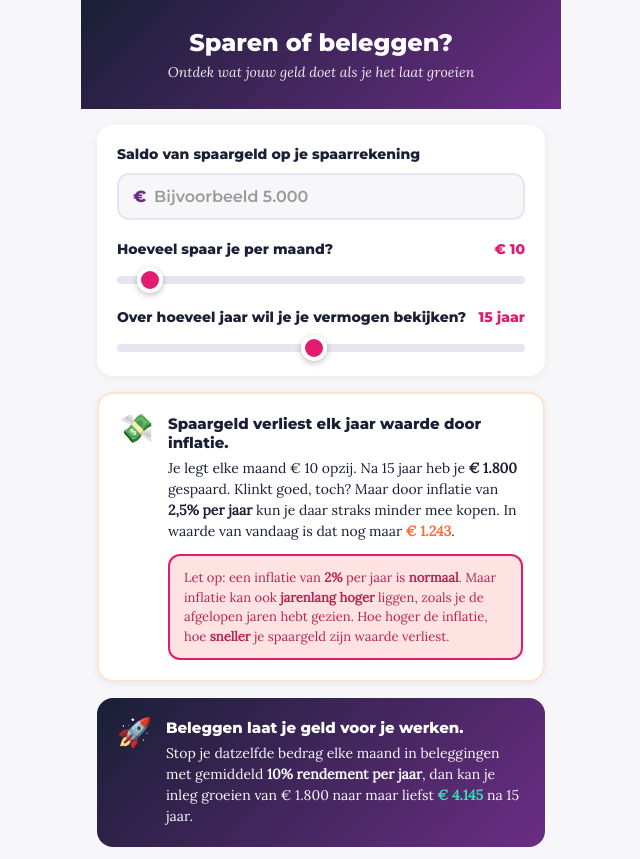
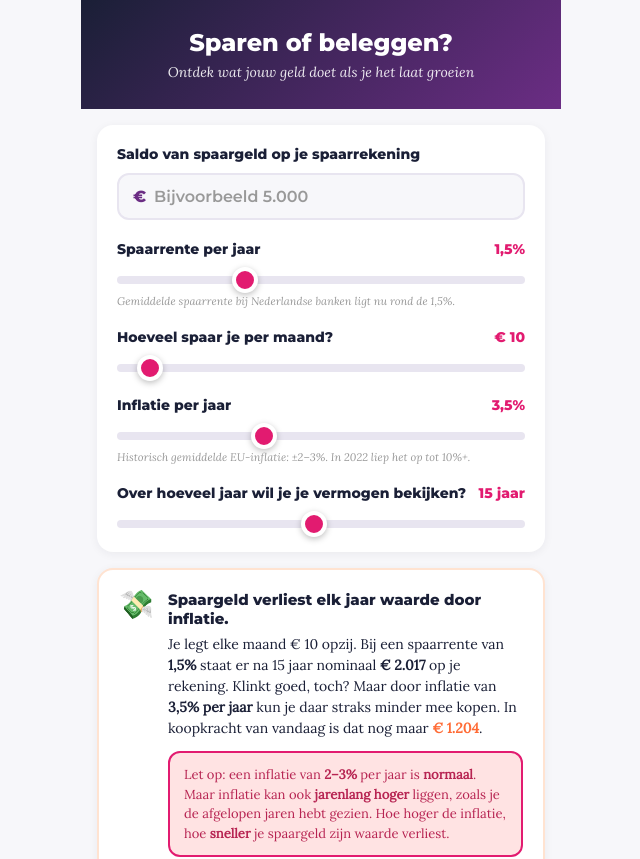
Before and after one commit to claudiavoogt/gf-sparenbeleggen-calculator, a Next.js app: page / in a window 1280 px wide. Shown: the top 859 px of the page, without its empty margins (319-959 px from the left). Built offline with nearby package versions, Linux system fonts and the light colour scheme.

Commit message:
feat: inflatie- en spaarrente-schuiven toegevoegd aan calculator

```diff
--- a/app/api/bereken/route.ts
+++ b/app/api/bereken/route.ts
@@ -4,70 +4,109 @@ interface BerekenInput {
   jaren: number;
   maandbedrag: number;
   huidigSaldo: number;
+  inflatie: number;   // percentage, bijv. 3.5
+  spaarrente: number; // percentage, bijv. 1.5
 }
 
 interface BerekenResultaat {
   totaalIngelegd: number;
+  eindwaardeSparenNominaal: number;
   waardeNaInflatie: number;
   eindwaarde: number;
   totaalIngelegdBeleggen: number;
   verschil: number;
+  saldoNominaal: number;
   saldoNaInflatie: number;
 }
 
-const INFLATIE = 0.025;
 const RENDEMENT = 0.10;
 
-function berekenSparen(maandbedrag: number, jaren: number) {
+function berekenSparen(
+  maandbedrag: number,
+  jaren: number,
+  spaarrente: number,
+  inflatie: number
+) {
   const maanden = jaren * 12;
   const totaalIngelegd = maandbedrag * maanden;
-  const waardeNaInflatie = totaalIngelegd / Math.pow(1 + INFLATIE, jaren);
-  return { totaalIngelegd, waardeNaInflatie };
+
+  let eindwaardeSparenNominaal: number;
+  if (spaarrente === 0) {
+    eindwaardeSparenNominaal = totaalIngelegd;
+  } else {
+    const maandRente = spaarrente / 12;
+    eindwaardeSparenNominaal =
+      maandbedrag * ((Math.pow(1 + maandRente, maanden) - 1) / maandRente);
+  }
+
+  const waardeNaInflatie =
+    eindwaardeSparenNominaal / Math.pow(1 + inflatie, jaren);
+
+  return { totaalIngelegd, eindwaardeSparenNominaal, waardeNaInflatie };
 }
 
 function berekenBeleggen(maandbedrag: number, jaren: number) {
   const maanden = jaren * 12;
   const maandRendement = RENDEMENT / 12;
   const eindwaarde =
-    maandbedrag * ((Math.pow(1 + maandRendement, maanden) - 1) / maandRendement);
+    maandbedrag *
+    ((Math.pow(1 + maandRendement, maanden) - 1) / maandRendement);
   const totaalIngelegdBeleggen = maandbedrag * maanden;
   return { eindwaarde, totaalIngelegdBeleggen };
 }
 
-function berekenSaldoNaInflatie(huidigSaldo: number, jaren: number) {
-  return huidigSaldo / Math.pow(1 + INFLATIE, jaren);
+function berekenSaldo(
+  huidigSaldo: number,
+  jaren: number,
+  spaarrente: number,
+  inflatie: number
+) {
+  const saldoNominaal = huidigSaldo * Math.pow(1 + spaarrente, jaren);
+  const saldoNaInflatie = saldoNominaal / Math.pow(1 + inflatie, jaren);
+  return { saldoNominaal, saldoNaInflatie };
 }
 
 export async function POST(request: NextRequest) {
   try {
     const body: BerekenInput = await request.json();
-    const { jaren, maandbedrag, huidigSaldo } = body;
+    const { jaren, maandbedrag, huidigSaldo, inflatie, spaarrente } = body;
 
     if (
       typeof jaren !== 'number' ||
       typeof maandbedrag !== 'number' ||
       typeof huidigSaldo !== 'number' ||
+      typeof inflatie !== 'number' ||
+      typeof spaarrente !== 'number' ||
       jaren < 1 ||
       jaren > 30 ||
       maandbedrag < 5 ||
       maandbedrag > 100 ||
       huidigSaldo < 0 ||
-      huidigSaldo > 1000000
+      huidigSaldo > 1000000 ||
+      inflatie < 0 ||
+      inflatie > 10 ||
+      spaarrente < 0 ||
+      spaarrente > 5
     ) {
       return NextResponse.json({ error: 'Ongeldige invoer' }, { status: 400 });
     }
 
-    const sparen = berekenSparen(maandbedrag, jaren);
+    const inflatieDecimaal = inflatie / 100;
+    const spaarrenteDecimaal = spaarrente / 100;
+
+    const sparen = berekenSparen(maandbedrag, jaren, spaarrenteDecimaal, inflatieDecimaal);
     const beleggen = berekenBeleggen(maandbedrag, jaren);
-    const saldoNaInflatie = berekenSaldoNaInflatie(huidigSaldo, jaren);
+    const saldo = berekenSaldo(huidigSaldo, jaren, spaarrenteDecimaal, inflatieDecimaal);
 
     const resultaat: BerekenResultaat = {
       totaalIngelegd: sparen.totaalIngelegd,
+      eindwaardeSparenNominaal: sparen.eindwaardeSparenNominaal,
       waardeNaInflatie: sparen.waardeNaInflatie,
       eindwaarde: beleggen.eindwaarde,
       totaalIngelegdBeleggen: beleggen.totaalIngelegdBeleggen,
       verschil: beleggen.eindwaarde - sparen.waardeNaInflatie,
-      saldoNaInflatie,
+      saldoNominaal: saldo.saldoNominaal,
+      saldoNaInflatie: saldo.saldoNaInflatie,
     };
 
     return NextResponse.json(resultaat);
--- a/app/page.tsx
+++ b/app/page.tsx
@@ -10,10 +10,12 @@ declare global {
 
 interface BerekenResultaat {
   totaalIngelegd: number;
+  eindwaardeSparenNominaal: number;
   waardeNaInflatie: number;
   eindwaarde: number;
   totaalIngelegdBeleggen: number;
   verschil: number;
+  saldoNominaal: number;
   saldoNaInflatie: number;
 }
 
@@ -25,9 +27,15 @@ function formatEuro(bedrag: number): string {
   }).format(bedrag);
 }
 
+function formatProcent(waarde: number): string {
+  return waarde.toFixed(1).replace('.', ',') + '%';
+}
+
 export default function SparenVsBeleggenPage() {
   const [huidigSaldo, setHuidigSaldo] = useState<number | ''>('');
+  const [spaarrente, setSpaarrente] = useState<number>(1.5);
   const [maandbedrag, setMaandbedrag] = useState<number>(10);
+  const [inflatie, setInflatie] = useState<number>(3.5);
   const [jaren, setJaren] = useState<number>(15);
   const [resultaat, setResultaat] = useState<BerekenResultaat | null>(null);
   const [laden, setLaden] = useState<boolean>(true);
@@ -46,7 +54,13 @@ export default function SparenVsBeleggenPage() {
     fetch('/api/bereken', {
       method: 'POST',
       headers: { 'Content-Type': 'application/json' },
-      body: JSON.stringify({ jaren, maandbedrag, huidigSaldo: huidigSaldo === '' ? 0 : huidigSaldo }),
+      body: JSON.stringify({
+        jaren,
+        maandbedrag,
+        huidigSaldo: huidigSaldo === '' ? 0 : huidigSaldo,
+        inflatie,
+        spaarrente,
+      }),
     })
       .then((res) => {
         if (!res.ok) throw new Error('Berekening mislukt');
@@ -68,7 +82,7 @@ export default function SparenVsBeleggenPage() {
     return () => {
       actief = false;
     };
-  }, [jaren, maandbedrag, huidigSaldo]);
+  }, [jaren, maandbedrag, huidigSaldo, inflatie, spaarrente]);
 
   // Chart.js laden via CDN
   useEffect(() => {
@@ -211,6 +225,7 @@ export default function SparenVsBeleggenPage() {
 
         {/* INVOER */}
         <div style={styles.card}>
+          {/* SALDO INPUT */}
           <div style={styles.sliderRow}>
             <div style={styles.sliderLabel}>Saldo van spaargeld op je spaarrekening</div>
             <div style={styles.inputWrapper}>
@@ -237,9 +252,30 @@ export default function SparenVsBeleggenPage() {
             </div>
           </div>
 
+          {/* SPAARRENTE SLIDER */}
           <div style={styles.sliderRow}>
             <div style={styles.sliderLabel}>
-              Hoeveel spaar je per maand? <span style={styles.sliderValue}>{formatEuro(maandbedrag)}</span>
+              Spaarrente per jaar{' '}
+              <span style={styles.sliderValue}>{formatProcent(spaarrente)}</span>
+            </div>
+            <input
+              type="range"
+              min="0"
+              max="5"
+              step="0.25"
+              value={spaarrente}
+              onChange={(e) => setSpaarrente(Number(e.target.value))}
+            />
+            <div style={styles.sliderTip}>
+              Gemiddelde spaarrente bij Nederlandse banken ligt nu rond de 1,5%.
+            </div>
+          </div>
+
+          {/* MAANDBEDRAG SLIDER */}
+          <div style={styles.sliderRow}>
+            <div style={styles.sliderLabel}>
+              Hoeveel spaar je per maand?{' '}
+              <span style={styles.sliderValue}>{formatEuro(maandbedrag)}</span>
             </div>
             <input
               type="range"
@@ -251,6 +287,26 @@ export default function SparenVsBeleggenPage() {
             />
           </div>
 
+          {/* INFLATIE SLIDER */}
+          <div style={styles.sliderRow}>
+            <div style={styles.sliderLabel}>
+              Inflatie per jaar{' '}
+              <span style={styles.sliderValue}>{formatProcent(inflatie)}</span>
+            </div>
+            <input
+              type="range"
+              min="0"
+              max="10"
+              step="0.5"
+              value={inflatie}
+              onChange={(e) => setInflatie(Number(e.target.value))}
+            />
+            <div style={styles.sliderTip}>
+              Historisch gemiddelde EU-inflatie: ±2–3%. In 2022 liep het op tot 10%+.
+            </div>
+          </div>
+
+          {/* JAREN SLIDER */}
           <div style={{ ...styles.sliderRow, marginBottom: 0 }}>
             <div style={styles.sliderLabel}>
               Over hoeveel jaar wil je je vermogen bekijken?{' '}
@@ -283,20 +339,22 @@ export default function SparenVsBeleggenPage() {
                   Spaargeld verliest elk jaar waarde door inflatie.
                 </div>
                 <div style={styles.infoText}>
-                  Je legt elke maand {formatEuro(maandbedrag)} opzij. Na {jaren} jaar heb je{' '}
-                  <strong>{formatEuro(resultaat.totaalIngelegd)}</strong> gespaard. Klinkt goed,
-                  toch? Maar door inflatie van <strong>2,5% per jaar</strong> kun je daar straks
-                  minder mee kopen. In waarde van vandaag is dat nog maar{' '}
+                  Je legt elke maand {formatEuro(maandbedrag)} opzij. Bij een spaarrente van{' '}
+                  <strong>{formatProcent(spaarrente)}</strong> staat er na {jaren} jaar nominaal{' '}
+                  <strong>{formatEuro(resultaat.eindwaardeSparenNominaal)}</strong> op je
+                  rekening. Klinkt goed, toch? Maar door inflatie van{' '}
+                  <strong>{formatProcent(inflatie)} per jaar</strong> kun je daar straks minder
+                  mee kopen. In koopkracht van vandaag is dat nog maar{' '}
                   <strong style={{ color: '#FF6B35' }}>
                     {formatEuro(resultaat.waardeNaInflatie)}
                   </strong>
                   .
                 </div>
                 <div style={styles.warningBlock}>
-                  Let op: een inflatie van <strong>2%</strong> per jaar is <strong>normaal</strong>.
-                  Maar inflatie kan ook <strong>jarenlang hoger</strong> liggen, zoals je de
-                  afgelopen jaren hebt gezien. Hoe hoger de inflatie, hoe <strong>sneller</strong>{' '}
-                  je spaargeld zijn waarde verliest.
+                  Let op: een inflatie van <strong>2–3%</strong> per jaar is{' '}
+                  <strong>normaal</strong>. Maar inflatie kan ook <strong>jarenlang hoger</strong>{' '}
+                  liggen, zoals je de afgelopen jaren hebt gezien. Hoe hoger de inflatie, hoe{' '}
+                  <strong>sneller</strong> je spaargeld zijn waarde verliest.
                 </div>
               </div>
             </div>
@@ -313,15 +371,26 @@ export default function SparenVsBeleggenPage() {
                     </div>
                   </div>
                   <div style={styles.resultCard}>
-                    <div style={styles.resultLabel}>Waard over {jaren} jaar</div>
+                    <div style={styles.resultLabel}>Nominaal na {jaren} jaar</div>
+                    <div style={{ ...styles.resultValue, color: '#6B2D84' }}>
+                      {formatEuro(resultaat.saldoNominaal)}
+                    </div>
+                  </div>
+                </div>
+                <div style={styles.resultRowInner}>
+                  <div style={{ ...styles.resultCard, flex: 1 }}>
+                    <div style={styles.resultLabel}>Koopkracht over {jaren} jaar</div>
                     <div style={{ ...styles.resultValue, color: '#FF6B35' }}>
                       {formatEuro(resultaat.saldoNaInflatie)}
                     </div>
                   </div>
                 </div>
                 <div style={styles.noteText}>
-                  Dit saldo is <strong>niet</strong> meegerekend bij beleggen hieronder. Dat gaat
-                  alleen over je maandelijkse inleg.
+                  Bij {formatProcent(spaarrente)} spaarrente groeit je saldo nominaal naar{' '}
+                  <strong>{formatEuro(resultaat.saldoNominaal)}</strong>. Maar door{' '}
+                  {formatProcent(inflatie)} inflatie per jaar is de echte koopkracht nog maar{' '}
+                  <strong>{formatEuro(resultaat.saldoNaInflatie)}</strong>. Dit saldo is{' '}
+                  <strong>niet</strong> meegerekend bij beleggen hieronder.
                 </div>
               </div>
             )}
@@ -472,6 +541,13 @@ const styles: { [key: string]: React.CSSProperties } = {
   sliderValue: {
     color: '#E21B70',
     fontWeight: 800,
+  },
+  sliderTip: {
+    fontFamily: 'Lora, serif',
+    fontStyle: 'italic',
+    fontSize: '11px',
+    color: '#999',
+    marginTop: '6px',
   },
   inputWrapper: {
     display: 'flex',
```
